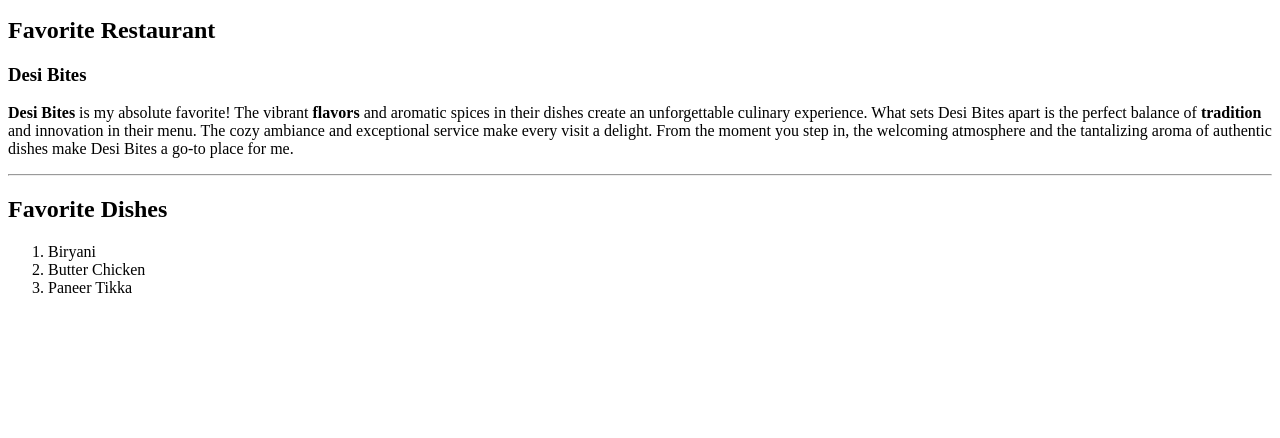
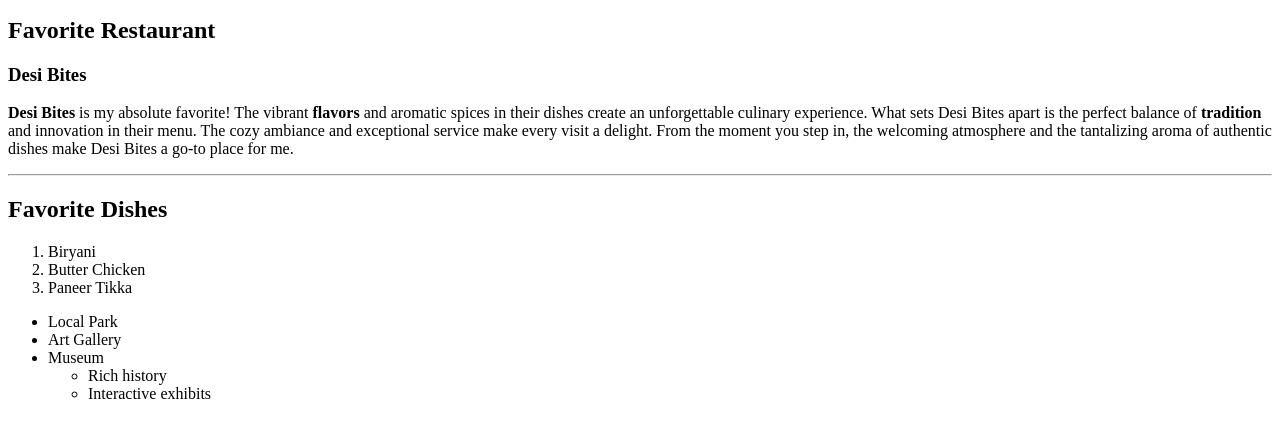
Before and after one commit to 44-563-Web-Apps-S24/44563-webapps-s24-assignment3-DivyaTalla01, a plain HTML site: page index.html in a window 1280 px wide. Shown: the part 110-548 px from the top of the page. Drawn offline with Linux system fonts and the light colour scheme.

Commit message:
Additional changes to index.html

```diff
--- a/index.html
+++ b/index.html
@@ -28,6 +28,17 @@
     <li>Paneer Tikka</li>
 </ol>
 
+<ul>
+    <li>Local Park</li>
+    <li>Art Gallery</li>
+    <li>Museum
+        <ul>
+            <li>Rich history</li>
+            <li>Interactive exhibits</li>
+        </ul>
+    </li>
+</ul>
+
 
 
 </body>
```
